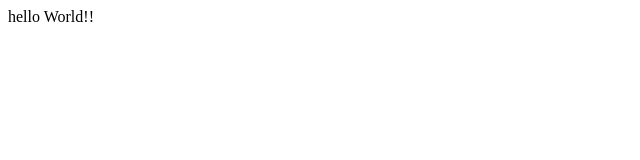
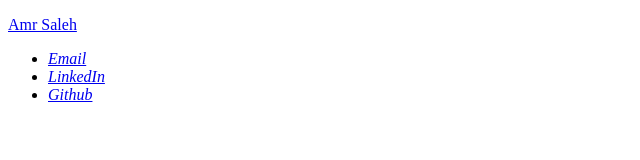
Before and after one commit to amrnator/amrnator.github.io, a plain HTML site: page index.html in a window 1280 px wide. Shown: the whole page, without its empty margins (0-640 px from the left). Drawn offline with Linux system fonts and the light colour scheme.

Commit message:
added basic info and style.css
skeleton for future changes

```diff
--- a/index.html
+++ b/index.html
@@ -1,11 +1,32 @@
 
+
+<!DOCTYPE html>
 
 <html>
     <head>
         <title> Amr Saleh </title>
-        <link rel="stylesheet" type="text/css" href="./theme.css" media="screen" charset="utf-8"/>
+        <link rel="stylesheet" type="text/css" href="./style.css" media="screen" charset="utf-8"/>
     </head>
 
-    hello World!!
+    <body>
+    	<!-- Title -->
+    	<div class="title">
+            <p> <a href="./index.html"> Amr Saleh </a> </p>
+        </div>
+
+    	<!-- Header -->
+
+    	<!-- Bio -->
+
+    	<!-- Footer -->
+    	<div class="footer">
+            <ul>
+                <li><i><a href="mailto:amrsaleh129@gmail.com?Subject=Hello" target="_top"> Email </a></i></li>
+                <li><i><a href="https://www.linkedin.com/in/amr-saleh-92069512a/" target="_tab"> LinkedIn</a></i></li>
+                <li><i><a href="https://github.com/amrnator" target="_tab"> Github </a></i></li>
+            </ul>
+        </div>
+
+    </body>
 
 <html>
```
Also changed, not shown: style.css (added).
